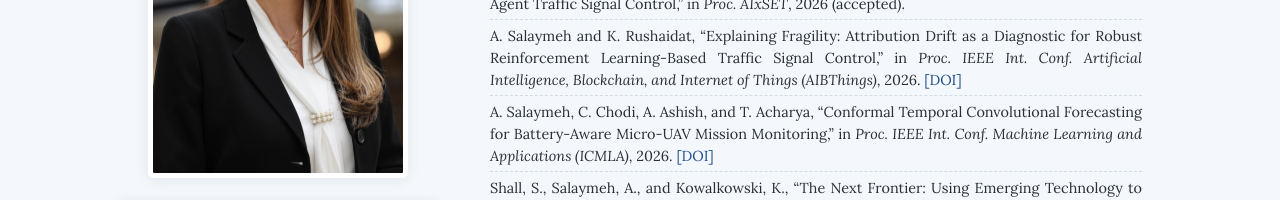
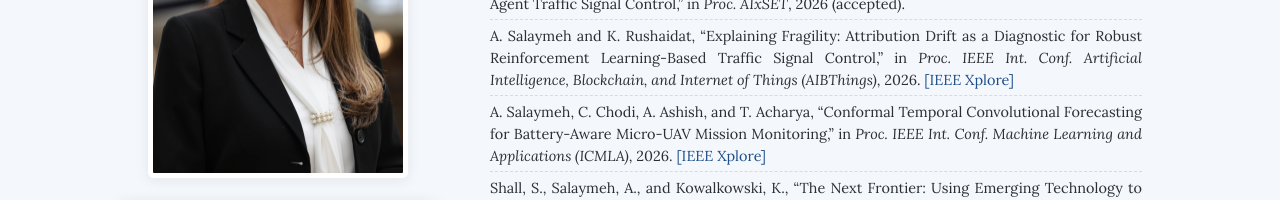
Before and after one commit to a-salaymeh/website, a plain HTML site: page publications.html in a window 1280 px wide. Shown: the part 305-505 px from the top of the page. Drawn offline with Linux system fonts and the light colour scheme.

Commit message:
Change DOI link labels to IEEE Xplore for AIBThings and ICMLA papers
Co-Authored-By: Claude Sonnet 4.6 <noreply@anthropic.com>

```diff
--- a/publications.html
+++ b/publications.html
@@ -68,8 +68,8 @@
       <h4 class="pub-year">Peer-Reviewed Conference Papers</h4>
       <ul class="pub-list">
         <li class="pub-item">A. Salaymeh and K. Rushaidat, &ldquo;ResilientLight: Incident-Aware Communication for Robust Multi-Agent Traffic Signal Control,&rdquo; in <em>Proc. AIxSET</em>, 2026 (accepted).</li>
-        <li class="pub-item">A. Salaymeh and K. Rushaidat, &ldquo;Explaining Fragility: Attribution Drift as a Diagnostic for Robust Reinforcement Learning-Based Traffic Signal Control,&rdquo; in <em>Proc. IEEE Int. Conf. Artificial Intelligence, Blockchain, and Internet of Things (AIBThings)</em>, 2026. <a href="https://doi.org/10.1109/AIBThings71029.2026.11772110" target="_blank" rel="noopener">[DOI]</a></li>
-        <li class="pub-item">A. Salaymeh, C. Chodi, A. Ashish, and T. Acharya, &ldquo;Conformal Temporal Convolutional Forecasting for Battery-Aware Micro-UAV Mission Monitoring,&rdquo; in <em>Proc. IEEE Int. Conf. Machine Learning and Applications (ICMLA)</em>, 2026. <a href="https://doi.org/10.1109/ICMLA69890.2026.00160" target="_blank" rel="noopener">[DOI]</a></li>
+        <li class="pub-item">A. Salaymeh and K. Rushaidat, &ldquo;Explaining Fragility: Attribution Drift as a Diagnostic for Robust Reinforcement Learning-Based Traffic Signal Control,&rdquo; in <em>Proc. IEEE Int. Conf. Artificial Intelligence, Blockchain, and Internet of Things (AIBThings)</em>, 2026. <a href="https://doi.org/10.1109/AIBThings71029.2026.11772110" target="_blank" rel="noopener">[IEEE Xplore]</a></li>
+        <li class="pub-item">A. Salaymeh, C. Chodi, A. Ashish, and T. Acharya, &ldquo;Conformal Temporal Convolutional Forecasting for Battery-Aware Micro-UAV Mission Monitoring,&rdquo; in <em>Proc. IEEE Int. Conf. Machine Learning and Applications (ICMLA)</em>, 2026. <a href="https://doi.org/10.1109/ICMLA69890.2026.00160" target="_blank" rel="noopener">[IEEE Xplore]</a></li>
         <li class="pub-item">Shall, S., Salaymeh, A., and Kowalkowski, K., &ldquo;The Next Frontier: Using Emerging Technology to Overcome the Challenges of the US Housing Industry,&rdquo; <em>Proceedings of the ARCC 2025 International Conference</em>, MD &amp; Washington, DC, USA, 2025. <a href="https://www.researchgate.net/profile/Scott-Shall/publication/391522116_The_Next_Frontier_Using_Emerging_Technology_to_Overcome_the_Challenges_of_the_US_Housing_Industry/links/681b65a4df0e3f544f528623/The-Next-Frontier-Using-Emerging-Technology-to-Overcome-the-Challenges-of-the-US-Housing-Industry.pdf" target="_blank" rel="noopener">[PDF]</a></li>
         <li class="pub-item">A. Salaymeh, L. Schwiebert, and S. Remias, &ldquo;Multi-Agent Reinforcement Learning for Optimizing Traffic Signal Time,&rdquo; <em>8th International Conference on Artificial Intelligence and Applications (AIAP)</em>, Zurich, Switzerland, January 23&ndash;24, 2021. <a href="https://aircconline.com/csit/abstract/v11n1/csit110102.html" target="_blank" rel="noopener">[Link]</a></li>
         <li class="pub-item">Salaymeh, A., Schwiebert, L., Remias, S., and Waddell, J., &ldquo;Automatic Detection of Traffic Stop Locations using GPS Data,&rdquo; <em>2020 International Conference on Intelligent Transportation and Traffic System (ICITTS)</em>, Miami, USA, March 12&ndash;13, 2020.</li>
```
